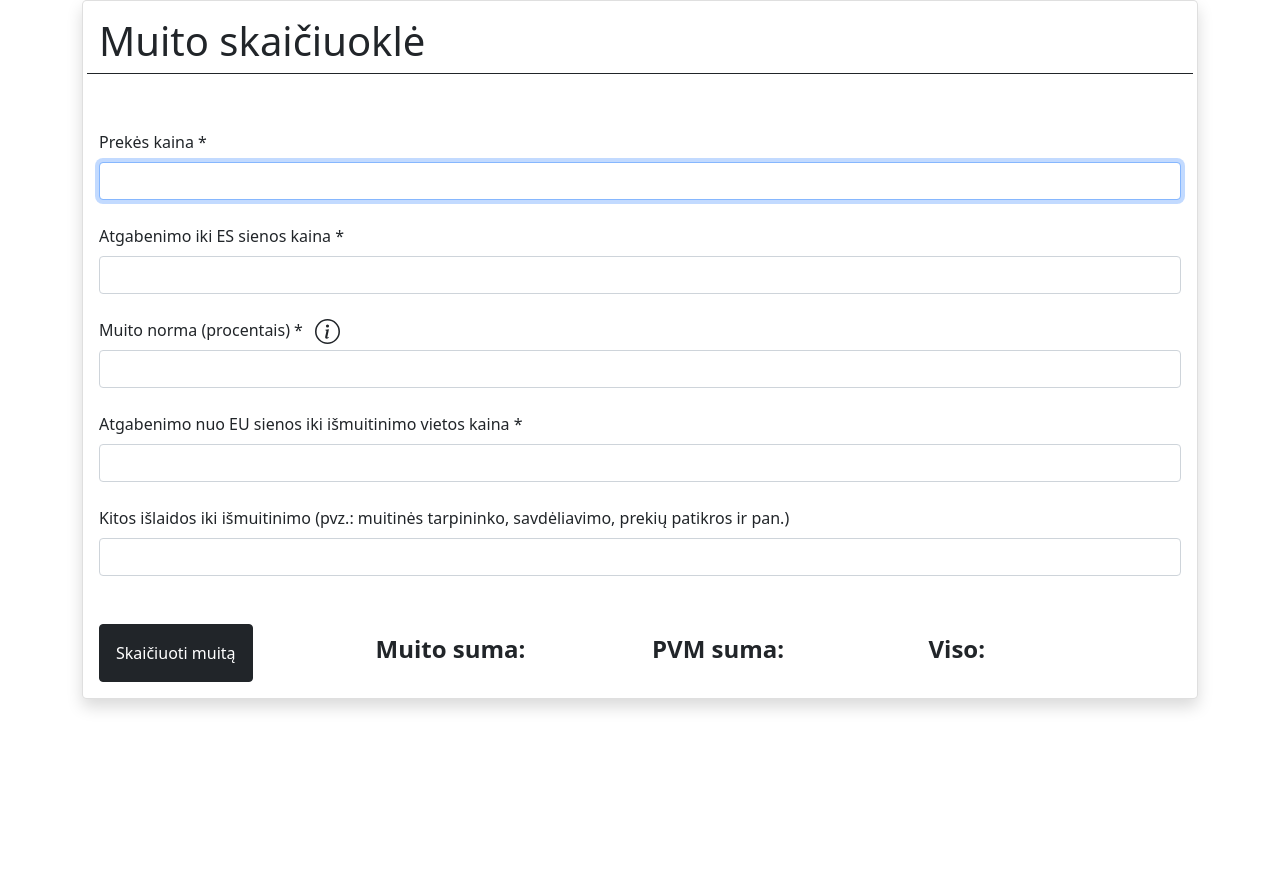
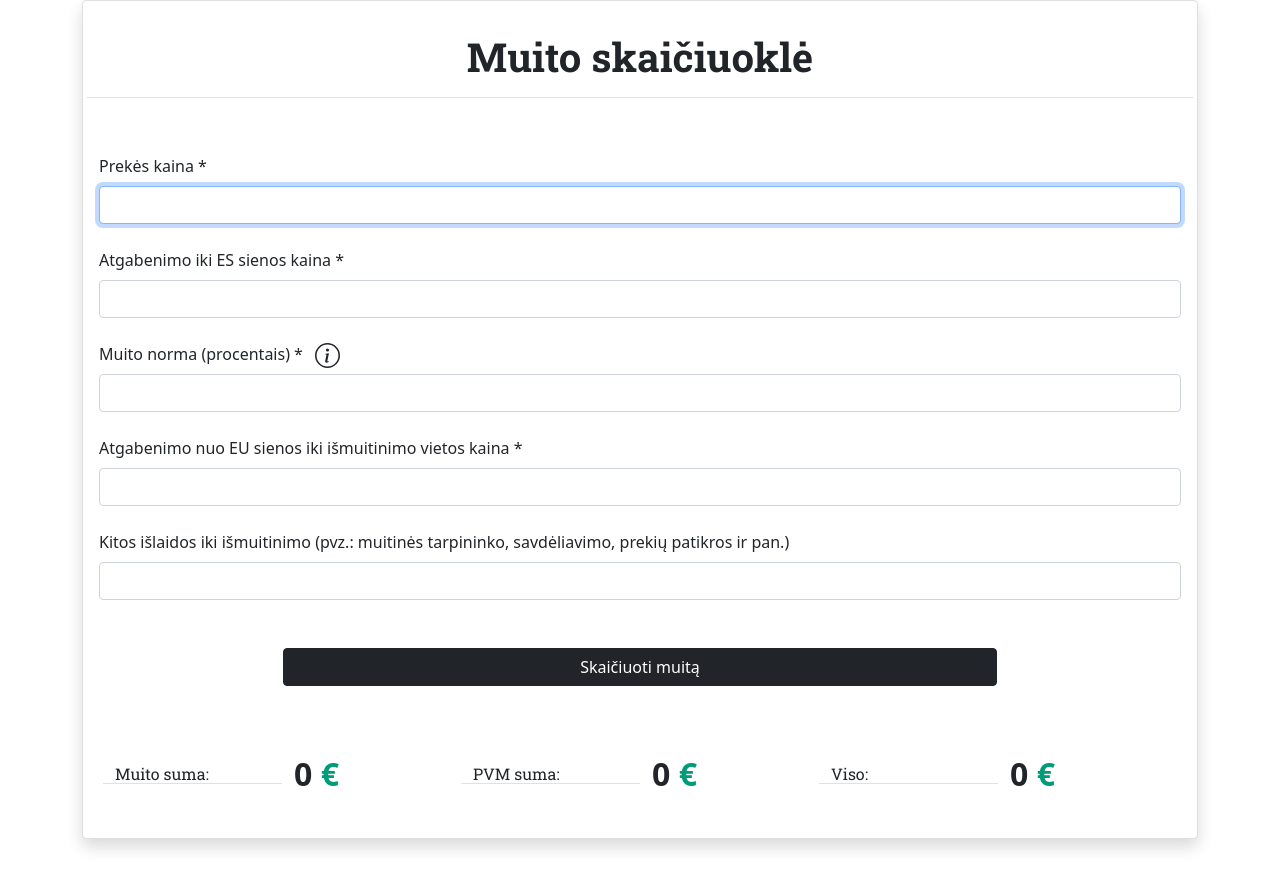
Before and after one commit to GretaSabaliauskiene/customs-calculator, a plain HTML site: page index.html in a window 1280 px wide. Before the commit the page ends 800 px from the top, so only its background shows below. Drawn offline with nearby package versions, Linux system fonts and the light colour scheme.

Commit message:
style: changed looks

```diff
--- a/index.html
+++ b/index.html
@@ -4,19 +4,23 @@
     <meta charset="UTF-8" />
     <meta http-equiv="X-UA-Compatible" content="IE=edge" />
     <meta name="viewport" content="width=device-width, initial-scale=1.0" />
-    <link rel="stylesheet" href="./styles/styles.css" />
+    <link rel="preconnect" href="https://fonts.gstatic.com">
+    <link rel="preconnect" href="https://fonts.gstatic.com">
+    <link href="https://fonts.googleapis.com/css2?family=Roboto+Slab:wght@400;700&display=swap" rel="stylesheet">
     <link href="https://cdn.jsdelivr.net/npm/bootstrap@5.0.0-beta3/dist/css/bootstrap.min.css" rel="stylesheet" integrity="sha384-eOJMYsd53ii+scO/bJGFsiCZc+5NDVN2yr8+0RDqr0Ql0h+rP48ckxlpbzKgwra6" crossorigin="anonymous">
     <script src="https://ajax.googleapis.com/ajax/libs/jquery/3.4.1/jquery.min.js"></script>
     <script src="https://cdnjs.cloudflare.com/ajax/libs/jquery-validate/1.19.2/jquery.validate.min.js"></script>
+    <link rel="stylesheet" href="./styles/styles.css" />
+
     <title>customs-calculator</title>
 
   </head>
   <body>
       <section class="calculator container">
         <div class="card rounded-3 shadow p-3 mb-5 bg-white rounded " >
-            <div class="form-label border-bottom border-dark row ">
-                <div class="col">
-                    <h1>Muito skaičiuoklė</h1>
+            <div class="form-label border-bottom row ">
+                <div class="col text-center">
+                    <h1 class="calculator__title">Muito skaičiuoklė</h1>
                 </div>
             </div>
               <form id="customs-calculator-form">
@@ -56,7 +60,7 @@
                       <path d="m8.93 6.588-2.29.287-.082.38.45.083c.294.07.352.176.288.469l-.738 3.468c-.194.897.105 1.319.808 1.319.545 0 1.178-.252 1.465-.598l.088-.416c-.2.176-.492.246-.686.246-.275 0-.375-.193-.304-.533L8.93 6.588zM9 4.5a1 1 0 1 1-2 0 1 1 0 0 1 2 0z"/>
                     </svg>
                     <span class="popuptext" id="myPopup">
-                        Nežinote muito normos? Skambinkite: <a href="tel:861124074">861124074</a>
+                        Nežinote muito normos? Skambinkite: <a style="color: #009c79;" href="tel:861124074">861124074</a>
                       </span>
                   </div>
 
@@ -69,13 +73,6 @@
                     maxlength="10"
                     required
                   />
-                  <!-- <div id="calculator__info-popup">
-                    <div class="calculator__info-popup__content">
-                      Nežinantiems muito normos skambinti:
-                      <a class="calculator__info-popup__content__contact" href="tel:861124074">861124074</a>
-                   </div>
-                  </div> -->
-
                 </div>
                 <div class="form-group pb-4">
                   <label class="mb-2"  for="transfer_price_in_eu"
@@ -102,24 +99,26 @@
                     maxlength="10"
                   >
                 </div>
-            <div class="row ">
-              <div class="col-3">
-                <button id="calculator__button" type="submit" onclick="displayCalculatorResults()" class="btn btn-dark p-lg-3" >Skaičiuoti muitą</button>
+            <div class="row  justify-content-center">
+              <div class="col-8">
+                <button id="calculator__button" type="submit" onclick="displayCalculatorResults()" class="btn btn-dark" >Skaičiuoti muitą</button>
               </div>
-              <div class="col-3 d-flex align-items-center">
-                  <h4 style="font-weight: bold;">Muito suma:</h4>
-                  <span class="calculator__result" id="customs_price"></span>
-              </div>
-              <div class="col-3 d-flex align-items-center">
-                  <h4 style="font-weight: bold;"">PVM suma:</h4>
-                  <span class="calculator__result"  id="pvm_price"></span>
-              </div>
-              <div class="col-3 d-flex align-items-center">
-                  <h4 style="font-weight: bold;">Viso:</h4>
-                  <span class="calculator__result"  id="total_price"></span>
-              </div>
-
-            </form>
+            </div>
+            <div class="row justify-content-center align-items-center calculator__results  mt-5 mb-4  d-flex ">
+              <div class="col-sm-6 col-lg-2 border-bottom  ">
+                <h4 class="calculator__results__heading">Muito suma:</h4>
+            </div>
+            <div class="col-sm-6 col-lg-2  calculator__result" id="customs_price">0 <span style="color: #009c79;">€</span></div>
+            <div class=" col-sm-6 col-lg-2  border-bottom ">
+                <h4 class="calculator__results__heading">PVM suma:</h4>
+            </div>
+            <div class="col calculator__result" id="pvm_price"> 0 <span style="color: #009c79;">€</span></div>
+            <div class="col-sm-6 col-lg-2  border-bottom ">
+                <h4 class="calculator__results__heading">Viso:</h4>
+            </div>
+            <div class="col calculator__result" id="total_price">0 <span style="color: #009c79;">€</span></div>
+            </div>
+              </form>
       </section>
     </div>
   </body>
--- a/js/calculations.js
+++ b/js/calculations.js
@@ -56,21 +56,18 @@ function calculateCustomsValue() {
 }
 
 function displayPvmPrice() {
-  let pvmPriceContainer = document.getElementById("pvm_price");
-
-  pvmPriceContainer.innerText = calculatePvmPrice();
+  document.getElementById("pvm_price").innerHTML =
+    calculatePvmPrice() + "<span style='color: #009c79;'> €</span>";
 }
 
 function displayTotalPrice() {
-  let totalPriceContainer = document.getElementById("total_price");
-
-  totalPriceContainer.innerText = calculateTotalPrice();
+  document.getElementById("total_price").innerHTML =
+    calculateTotalPrice() + "<span style='color: #009c79;'> €</span>";
 }
 
 function displayCustomsPrice() {
-  let customsPriceContainer = document.getElementById("customs_price");
-
-  customsPriceContainer.innerText = calculateCustomsPrice();
+  document.getElementById("customs_price").innerHTML =
+    calculateCustomsPrice() + "<span style='color: #009c79;'> €</span>";
 }
 
 window.displayCalculatorResults = function displayCalculatorResults() {
--- a/js/validation.js
+++ b/js/validation.js
@@ -1,71 +1,72 @@
-$(document).ready(function() {
+$(document).ready(function () {
   $("#customs-calculator-form").validate({
     rules: {
-      product_price : {
+      product_price: {
         required: true,
         minlength: 1,
-        maxlength:10,
+        maxlength: 10,
         number: true,
         min: 0,
       },
       transfer_price_before_eu: {
         required: true,
         minlength: 1,
-        maxlength:10,
+        maxlength: 10,
         number: true,
         min: 0,
       },
       customs_procent: {
         required: true,
         minlength: 1,
-        maxlength:10,
+        maxlength: 4,
         number: true,
         min: 0,
       },
       transfer_price_in_eu: {
         required: true,
         minlength: 1,
-        maxlength:10,
+        maxlength: 10,
         number: true,
         min: 0,
       },
       other_costs: {
         minlength: 1,
-        maxlength:10,
+        maxlength: 10,
         number: true,
         min: 0,
       },
     },
-    messages : {
-      product_price : {
+    messages: {
+      product_price: {
         required: "Įveskite prekės kainą",
         number: "Įveskite validų skaičių",
         min: "Įveskite sveiką skaičių",
-        maxlength: "Įvestas skaičius neturėtų viršyti 10 skaitmenų"
+        maxlength: "Įvestas skaičius neturėtų viršyti 10 skaitmenų",
       },
       transfer_price_before_eu: {
         required: "Įveskite atgabenimo iki EU sienos kainą",
         number: "Įveskite validų skaičių",
         min: "Įveskite sveiką skaičių",
-        maxlength: "Įvestas skaičius neturėtų viršyti 10 skaitmenų"
+        maxlength: "Įvestas skaičius neturėtų viršyti 10 skaitmenų",
       },
       customs_procent: {
         required: "Įveskite muito normą",
         number: "Įveskite validų skaičių",
-        min: "Įveskite sveiką skaičių"    ,
-        maxlength: "Įvestas skaičius neturėtų viršyti 10 skaitmenų"
+        min: "Įveskite sveiką skaičių",
+        maxlength: "Įvestas skaičius neturėtų viršyti 4 skaitmenų",
       },
       transfer_price_in_eu: {
-        required: "Įveskite atgabenimo nuo EU sienos iki išmuitinimo vietos kainą",
+        required:
+          "Įveskite atgabenimo nuo EU sienos iki išmuitinimo vietos kainą",
         number: "Įveskite validų skaičių",
-        min: "Įveskite sveiką skaičių"   ,
-        maxlength: "Įvestas skaičius neturėtų viršyti 10 skaitmenų"
+        min: "Įveskite sveiką skaičių",
+        maxlength: "Įvestas skaičius neturėtų viršyti 10 skaitmenų",
       },
       other_costs: {
         number: "Įveskite validų skaičių",
         min: "Įveskite sveiką skaičių",
-        maxlength: "Įvestas skaičius neturėtų viršyti 10 skaitmenų"
-      }
-    }
+        maxlength: "Įvestas skaičius neturėtų viršyti 10 skaitmenų",
+      },
+    },
   });
 });
--- a/styles/styles.css
+++ b/styles/styles.css
@@ -1,6 +1,45 @@
+.calculator__title {
+  font-family: "Roboto Slab", serif;
+}
+.calculator__results__heading {
+  font-family: "Roboto Slab", serif;
+}
+.h1,
+.h2,
+.h3,
+.h4,
+.h5,
+.h6,
+h1,
+h2,
+h3,
+h4,
+h5,
+h6 {
+  margin-bottom: 0;
+  font-weight: 700;
+}
+.calculator__results__heading {
+  font-size: 1rem;
+  font-weight: 400;
+}
+
+.calculator__results {
+  padding: 1rem 1rem 0rem;
+}
+
+h1 {
+  padding: 1rem 0;
+}
+#customs_price,
+#pvm_price,
+#total_price {
+  font-weight: 700;
+}
+
 .calculator__result {
-  margin-left: 2rem;
   font-size: 2rem;
+  font-weight: 700;
 }
 
 label.error {
@@ -75,3 +114,17 @@ input[type="number"] {
     left: 40%;
   }
 }
+
+#calculator__button {
+  width: 100%;
+}
+
+.calculator__results {
+}
+
+.euro {
+  color: black;
+  font-size: 2rem;
+  font-weight: 700;
+  font-family: "Roboto Slab", serif;
+}
```
